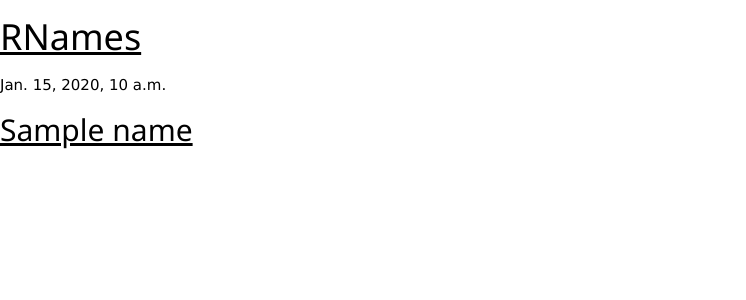
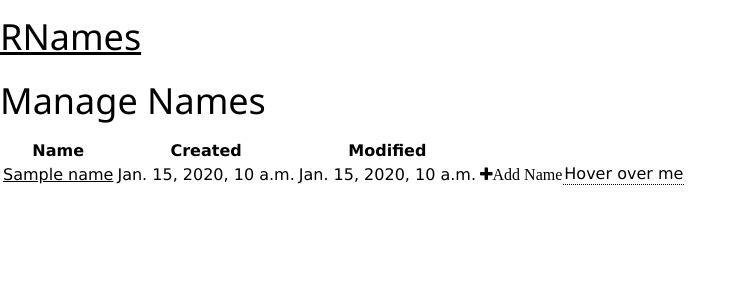
Before and after one commit to qubelka/rnames, a Django app: template rnames_app/templates/rnames_app/name_list.html in a window 1280 px wide. Shown: the top 300 px of the page, without its empty margins (0-746 px from the left). Run offline with Django 3.2, Linux system fonts and the light colour scheme; the template is opened without the code that fills it: most values are stand-ins (such as "Sample title", 1, 10 or a date in 2020).

Commit message:
Modified requirements.txt, base.html, name_list.html

```diff
--- a/requirements.txt
+++ b/requirements.txt
@@ -1 +1,2 @@
 Django~=2.0.6
+django-userforeignkey
--- a/rnames_app/templates/rnames_app/base.html
+++ b/rnames_app/templates/rnames_app/base.html
@@ -7,11 +7,37 @@
         <link rel="stylesheet" href="https://cdnjs.cloudflare.com/ajax/libs/font-awesome/4.7.0/css/font-awesome.min.css">
         <title>RNames</title>
     </head>
+    <style>
+    /* Tooltip container */
+    .tooltip {
+      position: relative;
+      display: inline-block;
+      border-bottom: 1px dotted black; /* If you want dots under the hoverable text */
+    }
+
+    /* Tooltip text */
+    .tooltip .tooltiptext {
+      visibility: hidden;
+      width: 120px;
+      background-color: black;
+      color: #fff;
+      text-align: center;
+      padding: 5px 0;
+      border-radius: 6px;
+
+      /* Position the tooltip text - see examples below! */
+      position: absolute;
+      z-index: 1;
+    }
+
+    /* Show the tooltip text when you mouse over the tooltip container */
+    .tooltip:hover .tooltiptext {
+      visibility: visible;
+    }
+    </style>
+
     <body>
         <div class="page-header">
-            {% if user.is_authenticated %}
-              <a href="{% url 'name_new' %}" class="top-menu"><span class="fa fa-plus"></span></a>
-            {% endif %}
             <h1><a href="/">RNames</a></h1>
         </div>
         <div class="content container">
--- a/rnames_app/templates/rnames_app/name_list.html
+++ b/rnames_app/templates/rnames_app/name_list.html
@@ -1,12 +1,25 @@
 {% extends 'rnames_app/base.html' %}
 
 {% block content %}
+    <h1>Manage Names</h1>
+    {% if user.is_authenticated %}
+      <a href="{% url 'name_new' %}" class="top-menu"><span class="fa fa-plus">Add Name</span></a>
+    {% endif %}
+    <table>
+      <tr>
+        <th>Name</th>
+        <th>Created</th>
+        <th>Modified</th>
+      </tr>
     {% for name in names %}
-        <div class="post">
-            <div class="date">
-                {{ name.created_at }}
-            </div>
-            <h2><a href="{% url 'name_detail' pk=name.pk %}">{{ name.name }}</a></h2>
-        </div>
+    <tr>
+      <td><a href="{% url 'name_detail' pk=name.pk %}">{{ name.name }}</a></td>
+      <td class="date">{{ name.created_on }}</td>
+      <td class="date">{{ name.modified_on }}</td>
+      <td class="fa fa-plus">Add Name</td>
+      <td class="tooltip">Hover over me
+        <span class="tooltiptext">Tooltip text</span>
+      </td>
+    </tr>
     {% endfor %}
 {% endblock %}
```
